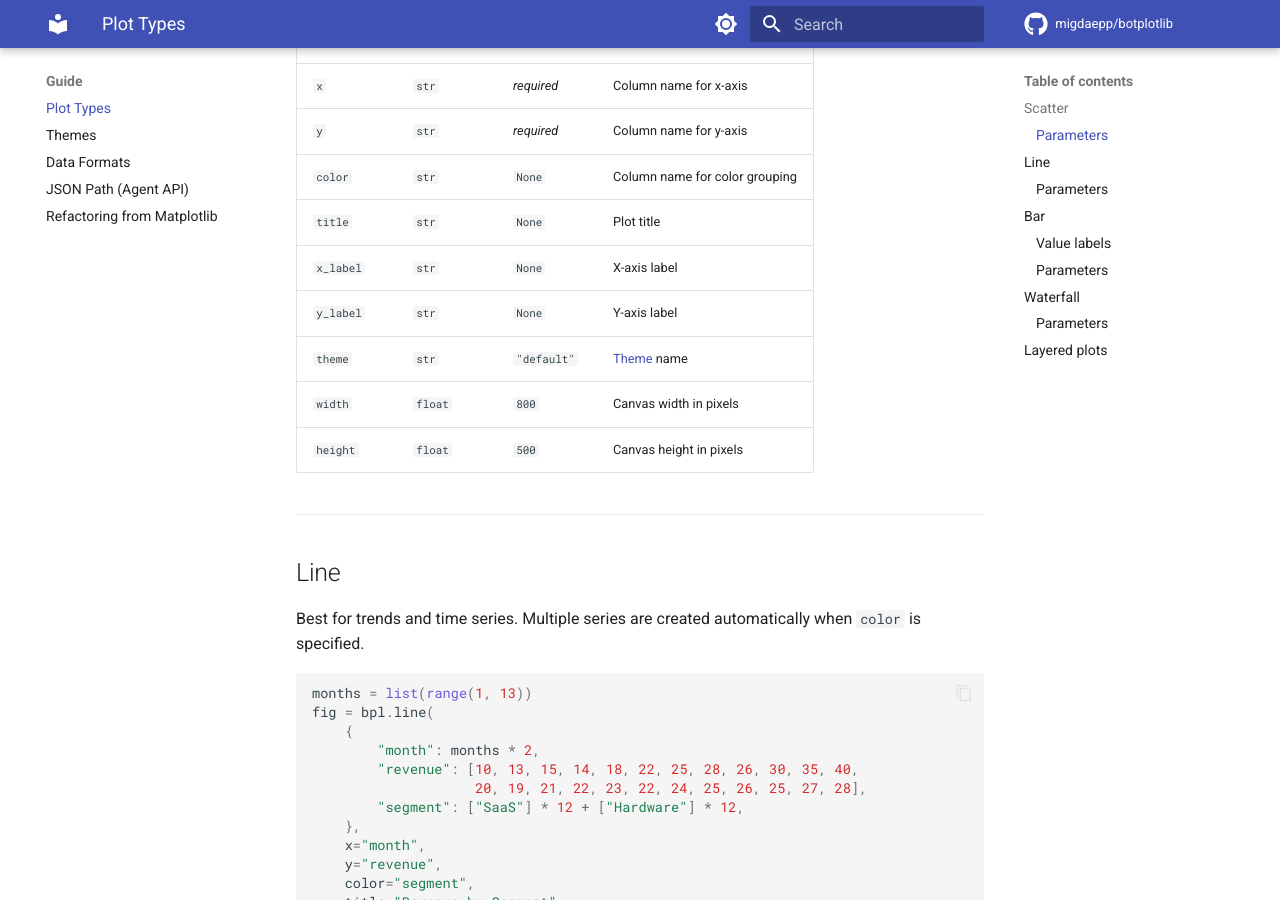
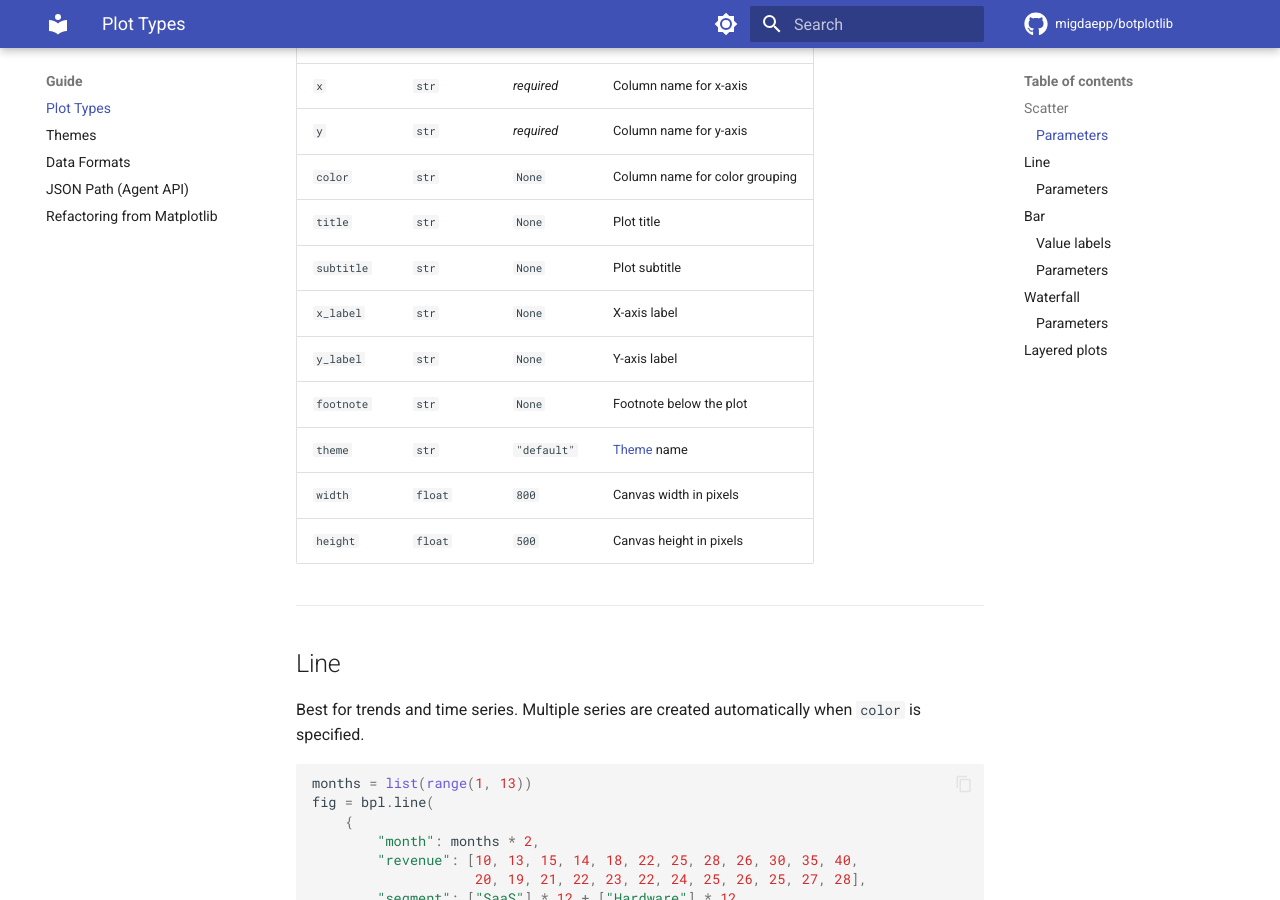
Before and after one commit to migdaepp/botplotlib, an MkDocs documentation site: the page built from docs/docs/guide/plot-types.md, in a window 1280 px wide and 900 px high, scrolled down 1322 px. Built offline with MkDocs 1.6.1 and Material for MkDocs 9.7.7, drawn with Linux system fonts in a browser that asks for light colours; comment, search, counter and statistics services are not loaded; some of the changed text lies outside the part shown.

Commit message:
Add missing subtitle and footnote params to docs tables
These parameters exist in the API but were missing from the
scatter, bar, and waterfall parameter tables in plot-types.md.

Co-Authored-By: Claude Opus 4.6 <noreply@anthropic.com>

```diff
--- a/docs/docs/guide/plot-types.md
+++ b/docs/docs/guide/plot-types.md
@@ -36,8 +36,10 @@ fig.save_svg("scatter.svg")
 | `y` | `str` | *required* | Column name for y-axis |
 | `color` | `str` | `None` | Column name for color grouping |
 | `title` | `str` | `None` | Plot title |
+| `subtitle` | `str` | `None` | Plot subtitle |
 | `x_label` | `str` | `None` | X-axis label |
 | `y_label` | `str` | `None` | Y-axis label |
+| `footnote` | `str` | `None` | Footnote below the plot |
 | `theme` | `str` | `"default"` | [Theme](themes.md) name |
 | `width` | `float` | `800` | Canvas width in pixels |
 | `height` | `float` | `500` | Canvas height in pixels |
@@ -127,8 +129,10 @@ fig.save_svg("bar_labels.svg")
 | `y` | `str` | *required* | Column name for y-axis |
 | `color` | `str` | `None` | Column name for color grouping |
 | `title` | `str` | `None` | Plot title |
+| `subtitle` | `str` | `None` | Plot subtitle |
 | `x_label` | `str` | `None` | X-axis label |
 | `y_label` | `str` | `None` | Y-axis label |
+| `footnote` | `str` | `None` | Footnote below the plot |
 | `theme` | `str` | `"default"` | [Theme](themes.md) name |
 | `labels` | `bool` | `False` | Show value labels on bars |
 | `label_format` | `str` | `None` | Python format string, e.g. `"${:,.0f}"` |
@@ -167,8 +171,10 @@ fig.save_svg("waterfall.svg")
 | `x` | `str` | *required* | Column name for categories |
 | `y` | `str` | *required* | Column name for values |
 | `title` | `str` | `None` | Plot title |
+| `subtitle` | `str` | `None` | Plot subtitle |
 | `x_label` | `str` | `None` | X-axis label |
 | `y_label` | `str` | `None` | Y-axis label |
+| `footnote` | `str` | `None` | Footnote below the plot |
 | `theme` | `str` | `"default"` | [Theme](themes.md) name |
 | `labels` | `bool` | `False` | Show value labels on bars |
 | `label_format` | `str` | `None` | Python format string, e.g. `"${:,.0f}"` |
```
